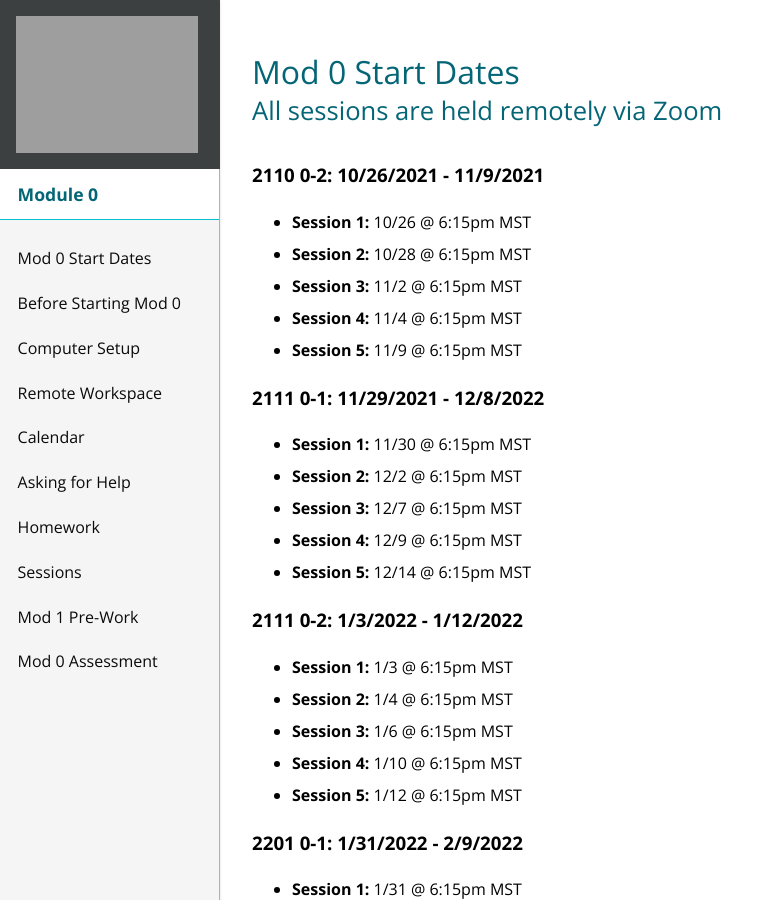
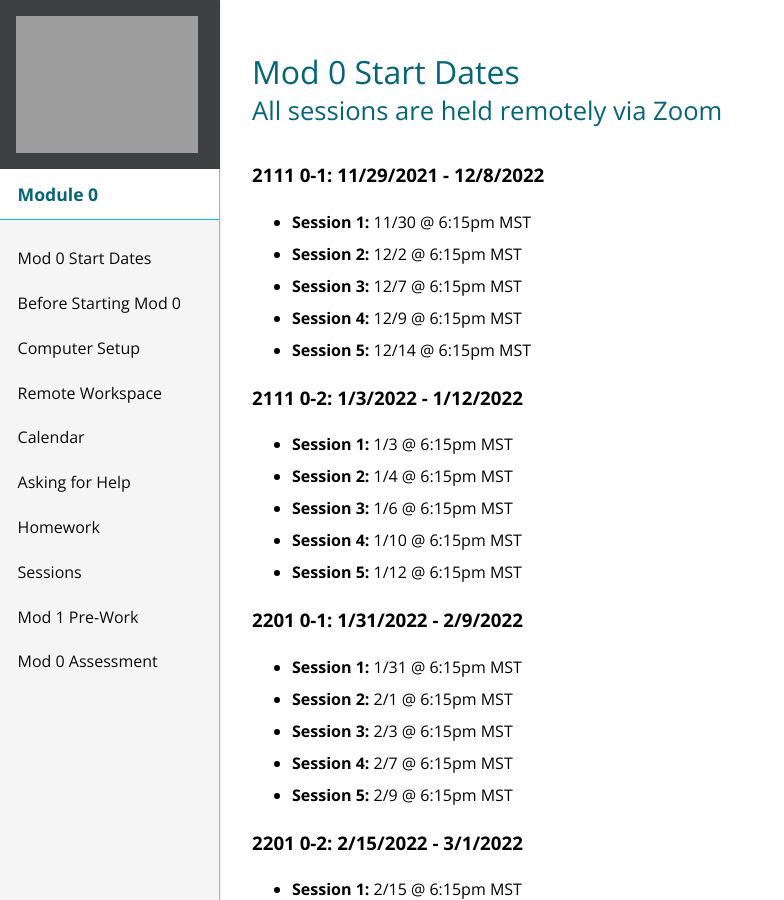
Before and after one commit to turingschool/mod-0-curriculum, a Jekyll site: the page built from start-dates.md, in a window 1280 px wide and 900 px high. Shown: the whole window, without its empty margins (0-784 px from the left). Built offline with Jekyll 4.4.1, drawn with Linux system fonts in a browser that asks for light colours; nearby versions of some CDN libraries.

Commit message:
Remove cohort that already started

```diff
--- a/start-dates.md
+++ b/start-dates.md
@@ -4,13 +4,6 @@ title:      Mod 0 Start Dates
 subheading: All sessions are held remotely via Zoom
 permalink:  start-dates
 ---
-
-### 2110 0-2: 10/26/2021 - 11/9/2021
-- **Session 1:** 10/26 @ 6:15pm MST
-- **Session 2:** 10/28 @ 6:15pm MST
-- **Session 3:** 11/2 @ 6:15pm MST
-- **Session 4:** 11/4 @ 6:15pm MST
-- **Session 5:** 11/9 @ 6:15pm MST
 
 ### 2111 0-1: 11/29/2021 - 12/8/2022
 - **Session 1:** 11/30 @ 6:15pm MST
```
